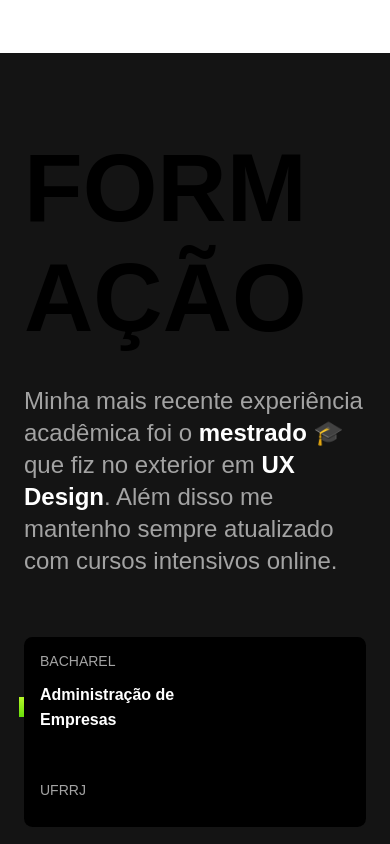
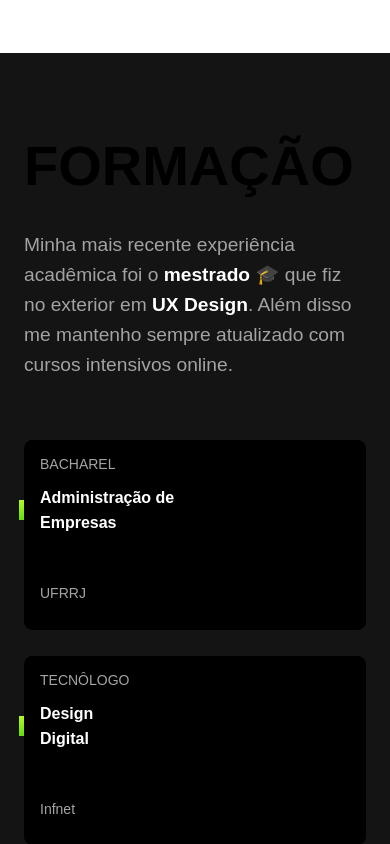
Before and after one commit to RafaelSilvaScrippter/Lobo, a plain HTML site: page index.html in a window 390 px wide. Shown: the part 1760-2604 px from the top of the page. Drawn offline with Linux system fonts and the light colour scheme; files that its build step writes are made by us from their sources; files whose address does not match are found by name.

Commit message:
Ajustado alguns tamanhos de tipografia no mobile e espacamentos

```diff
--- a/css/footer.css
+++ b/css/footer.css
@@ -4,6 +4,7 @@
 
 .container-footer {
   padding-top: 4rem;
+  padding-left: 1rem;
   color: #fff;
   display: grid;
   grid-template-columns: auto auto;
--- a/css/formacao.css
+++ b/css/formacao.css
@@ -156,12 +156,14 @@
 
 @media (max-width: 500px) {
   .titulo-formacao {
-    font-size: 6rem;
-    max-width: initial;
+    font-size: 3.5rem;
     line-height: normal;
+    max-width: max-content;
   }
   .sobre-formacao p {
     padding-right: 0px;
+    font-size: 1.2rem;
+    line-height: 30px;
   }
 
   .formacao-detalhe::after {
```
